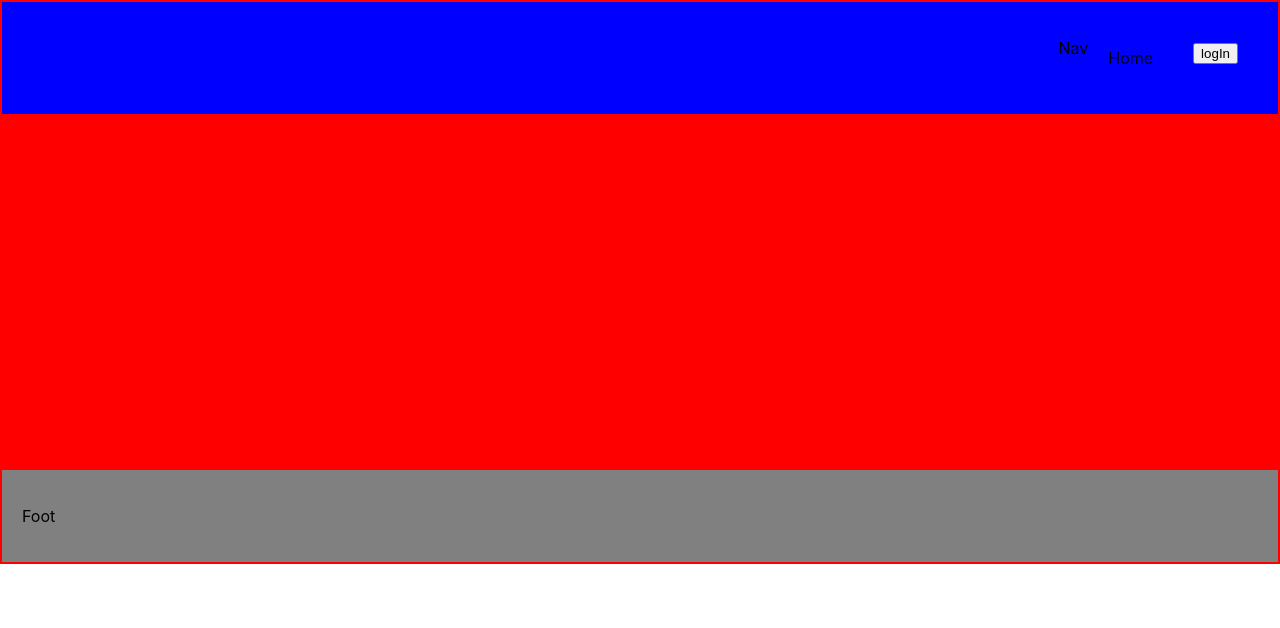
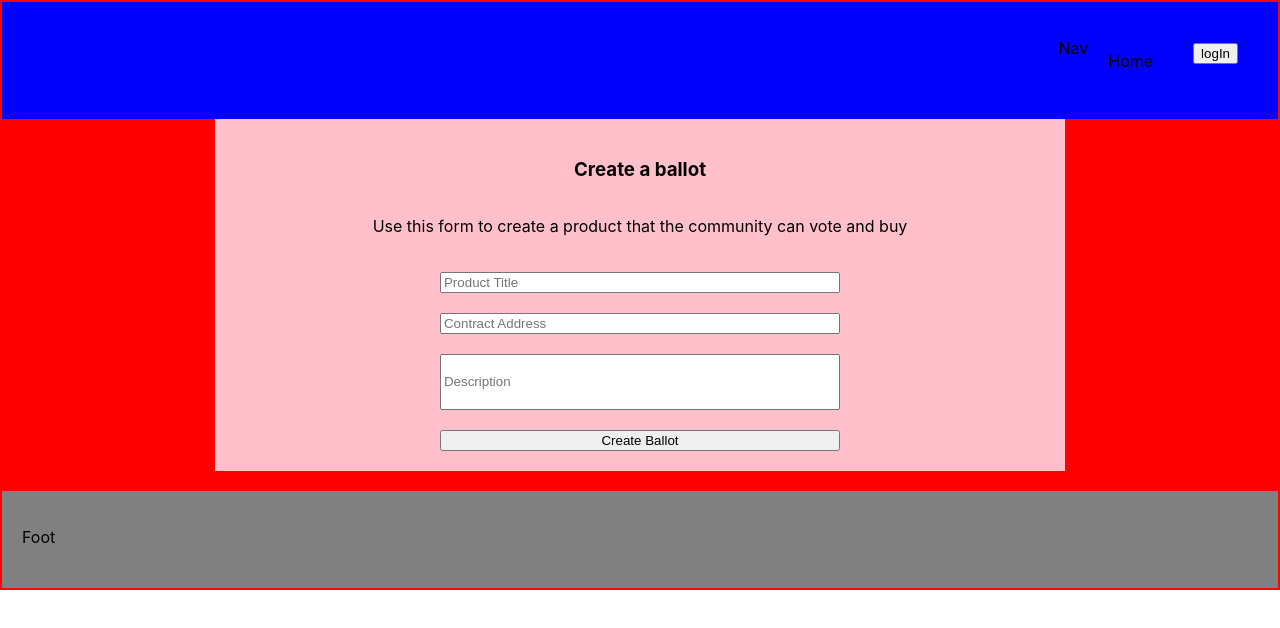
Before and after one commit to julior0518/never_fund, a React (Create React App) app in the folder client/: page /ballots in a window 1280 px wide. Shown: the top 628 px of the page. Built offline with nearby package versions, Linux system fonts and the light colour scheme.

Commit message:
created a ballot form

```diff
--- a/client/src/App.css
+++ b/client/src/App.css
@@ -60,11 +60,27 @@
   grid-row: 2;
 }
 
-.Taco {
+.TicketCreate {
   padding: 20px;
   background-color: pink;
   grid-column: 2;
   grid-row: 2;
+
+  display: flex;
+  flex-direction: column;
+  justify-content: center;
+  align-items: center;
+}
+.displayFormBallot{
+  display: flex;
+  flex-direction: column;
+  padding-top: 20px;
+  width: 400px;
+}
+
+.displayFormInputD{
+  height: 50px;
+  margin-bottom: 20px;
 }
 
 .Foot {
@@ -81,6 +97,7 @@
   grid-column: 1/ span 3;
   grid-row: 1/ span 3;
   background-color: rgba(0, 0, 0, 0.5);
+
   display: flex;
   justify-content: center;
   align-items: center;
--- a/client/src/App.js
+++ b/client/src/App.js
@@ -4,7 +4,7 @@ import { Route, Switch } from 'react-router-dom';
 import Nav from './components/Nav';
 import Landing from './components/Landing';
 import Profile from './components/Profile';
-import Taco from './components/Taco';
+import TicketCreate from './components/TicketCreate';
 import Foot from './components/Foot';
 import UserForm from './components/UserForm';
 import './App.css';
@@ -25,7 +25,7 @@ function App() {
       <Switch>
         <Route exact path="/" render={Landing} />
         <Route exact path="/profile" render={Profile} />
-        <Route exact path="/taco" render={Taco} />
+        <Route exact path="/ballots" render={TicketCreate} />
       </Switch>
       <Foot />
       {!userStatus.userForm ? null : (
--- a/client/src/components/Nav.js
+++ b/client/src/components/Nav.js
@@ -18,8 +18,8 @@ function Nav(props) {
         <Link to="/profile" className="li">
           Profile
         </Link>
-        <Link to="/taco" className="li">
-          Taco
+        <Link to="/ballots" className="li">
+          Ballots
         </Link>
       </div>
     );
--- a/client/src/components/Taco.js
+++ /dev/null
@@ -1,9 +0,0 @@
-function Taco() {
-  return (
-    <div className="Taco">
-      <p>Taco</p>
-    </div>
-  );
-}
-
-export default Taco;
--- /dev/null
+++ b/client/src/components/TicketCreate.js
@@ -0,0 +1,42 @@
+import axios from 'axios';
+import { useEffect, useRef, useState } from 'react';
+import { BASE_URL } from '../Globals';
+
+function ticketCreate() {
+  function handleChange() {}
+
+  return (
+    <div className="TicketCreate">
+      <h3>Create a ballot</h3>
+      <p>
+        Use this form to create a product that the community can vote and buy
+      </p>
+      <form className="displayFormBallot">
+        <input
+          onChange={handleChange}
+          placeholder="Product Title"
+          id="productTitle"
+          type="text"
+          className="displayFormInput"
+        ></input>
+        <input
+          onChange={handleChange}
+          placeholder="Contract Address"
+          id="productContract"
+          type="text"
+          className="displayFormInput"
+        ></input>
+        <input
+          onChange={handleChange}
+          placeholder="Description"
+          id="productDescription"
+          type="text"
+          className="displayFormInputD"
+        ></input>
+        <button>Create Ballot</button>
+      </form>
+    </div>
+  );
+}
+
+export default ticketCreate;
--- a/client/src/components/UserForm.jsx
+++ b/client/src/components/UserForm.jsx
@@ -28,18 +28,14 @@ function UserForm(props) {
 
   function login(){
     if ((user.password !== "") && (formType.userCheck === user.nameUser)){
-      console.log(`this user exists`)
       props.setUserStatus({...props.userStatus , userForm:false, loginStatus:true, userID:formType.userCheckID})
     } else {
       alert("Username or password does not match any user in the database. Please check your info or create a new account")
     }
   }
 
-
-
   async function signup(){
     if (formType.userCheck === user.nameUser){
-      console.log(`this user exists`)
       alert("This usernam is taken, please choose a new username")
     } else if ((user.password !== "") && (user.password === user.passwordConfirm)){
     const res = await axios.post(`${BASE_URL}/users`, user)
```
Also changed, not shown: 1 other file (tests, documents, lock files or other folders).
